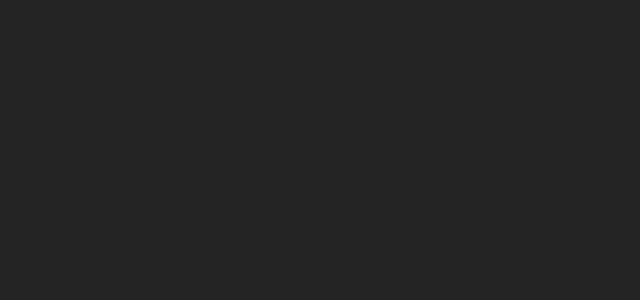
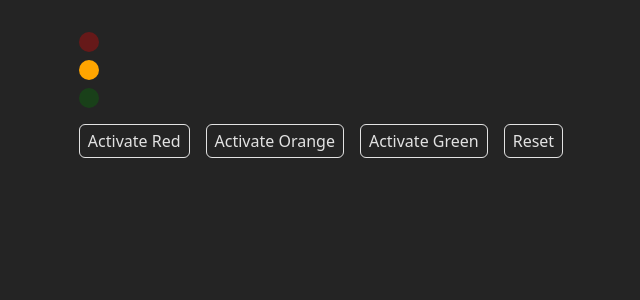
Before and after one commit to somitgarhewal/react-js-practice, a React (Vite) app: page /traffic-light in a window 1280 px wide. Before the commit this address had no page. Shown: the top 300 px of the page, without its empty margins (319-959 px from the left). Built offline with nearby package versions, Linux system fonts and the light colour scheme.

Commit message:
created traffic light

```diff
--- a/src/App.jsx
+++ b/src/App.jsx
@@ -10,6 +10,7 @@
 export const CounterContext = React.createContext();
 import Figma from "./pages/figma";
 import './index.css'
+import TrafficLight from "./pages/trafficLight";
 
 const initialState = {
   count: 0,
@@ -40,6 +41,7 @@
           <Route path="/scroll-pagination" element={<ScrollPagination />} />
           <Route path="/tempo-task" element={<Tempo />} />
           <Route path="/figma" element={<Figma />} />
+          <Route path='/traffic-light' element={<TrafficLight />}/>
         </Routes>
       </BrowserRouter>
     </CounterContext.Provider>
--- /dev/null
+++ b/src/components/light.jsx
@@ -0,0 +1,10 @@
+function Light({ color, isActive }) {
+    return (
+        <div
+            className="w-5 h-5 rounded-full"
+            style={{ background: color, opacity: isActive ? "1" : "0.3" }}
+        ></div>
+    );
+}
+
+export default Light;
--- /dev/null
+++ b/src/pages/trafficLight.jsx
@@ -0,0 +1,55 @@
+
+import { useEffect, useRef, useState } from "react";
+import Light from "../components/light";
+
+
+export default function TrafficLight() {
+    const [activeLight, setActiveLight] = useState("red");
+
+    const colorRef = useRef(null);
+
+    useEffect(() => {
+        startLightIndicator();
+        return () => {
+            clearInterval(colorRef.current);
+        };
+    }, []);
+
+    const startLightIndicator = () => {
+        clearInterval(colorRef.current);
+        colorRef.current = setInterval(() => {
+            setActiveLight((prev) => {
+                if (prev === "red") return "orange";
+                if (prev === "orange") return "green";
+                return "red";
+            });
+        }, 3000);
+    };
+
+    const handleEmergencyClicks = (col) => {
+        clearInterval(colorRef.current);
+        setActiveLight(col);
+    };
+
+    return (
+        <div className="grid gap-4">
+            <div className="grid gap-2">
+                <Light color={"red"} isActive={activeLight === "red"} />
+                <Light color={"orange"} isActive={activeLight === "orange"} />
+                <Light color={"green"} isActive={activeLight === "green"} />
+            </div>
+            <div className="flex gap-4">
+                <button className="border rounded-md px-2 py-1" onClick={() => handleEmergencyClicks("red")}>
+                    Activate Red
+                </button>
+                <button className="border rounded-md px-2 py-1" onClick={() => handleEmergencyClicks("orange")}>
+                    Activate Orange
+                </button>
+                <button className="border rounded-md px-2 py-1" onClick={() => handleEmergencyClicks("green")}>
+                    Activate Green
+                </button>
+                <button className="border rounded-md px-2 py-1" onClick={() => startLightIndicator()}>Reset</button>
+            </div>
+        </div>
+    );
+}
```
